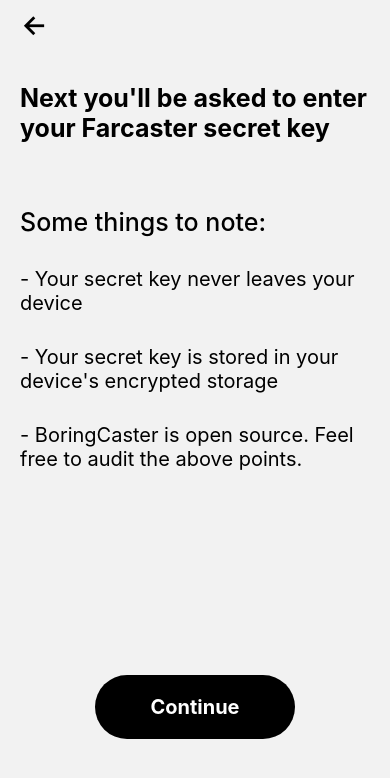
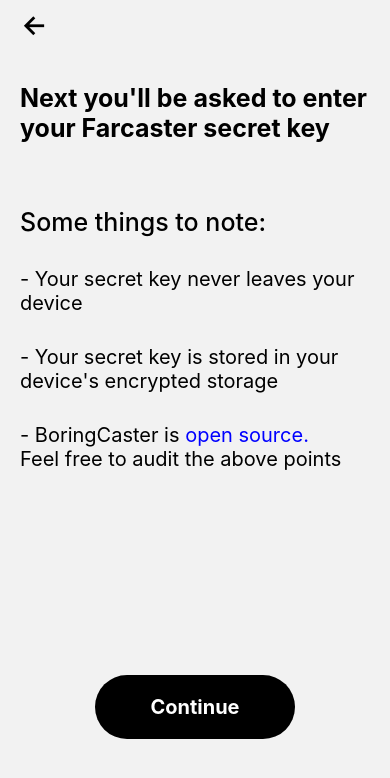
Before and after one commit to Alex-Neo-Projects/BoringCaster, a React Native app: screen /SecretKeyDisclaimer in a window 390 px wide. Shown: the top 778 px of the page. Built offline with nearby package versions, Linux system fonts and the light colour scheme.

Commit message:
fix farcaster nit

```diff
--- a/app.json
+++ b/app.json
@@ -16,7 +16,7 @@
     ],
     "ios": {
       "supportsTablet": true,
-      "buildNumber": "5",
+      "buildNumber": "6",
       "bundleIdentifier": "com.alex243.boringcaster"
     },
     "android": {
--- a/pages/SecretKeyDisclaimer.jsx
+++ b/pages/SecretKeyDisclaimer.jsx
@@ -1,4 +1,4 @@
-import { Text, View, SafeAreaView, TouchableOpacity } from 'react-native';
+import { Text, View, SafeAreaView, TouchableOpacity, Linking } from 'react-native';
 import { Ionicons } from '@expo/vector-icons';
 import { useNavigation } from '@react-navigation/native';
 import { BoringButton } from '../components/BoringButton';
@@ -24,7 +24,20 @@
             <Text style={{fontSize: 25, fontWeight: '500', paddingTop: 30, textAlign: 'left'}}>Some things to note: </Text>
             <Text style={{fontSize: 20, paddingTop: 30, textAlign: 'left'}}>- Your secret key never leaves your device</Text>
             <Text style={{fontSize: 20, paddingTop: 30, textAlign: 'left'}}>- Your secret key is stored in your device's encrypted storage</Text>
-            <Text style={{fontSize: 20, paddingTop: 30, textAlign: 'left'}}>- BoringCaster is open source. Feel free to audit the above points.</Text>
+
+            <View style={{ flexDirection: 'row', paddingTop: 30, width: '100%', flexWrap: 'wrap'}}>
+              <Text style={{fontSize: 20}}>
+                - BoringCaster is
+              </Text>
+
+              <TouchableOpacity style={{}} onPress={() => Linking.openURL('https://github.com/Alex-Neo-Projects/BoringCaster')}>
+                <Text style={{color: 'blue', fontSize: 20}}> open source.</Text>
+              </TouchableOpacity>
+
+              <Text style={{fontSize: 20}}>
+                Feel free to audit the above points
+              </Text>
+            </View>
           </View>
         </View>
       </View>
```
